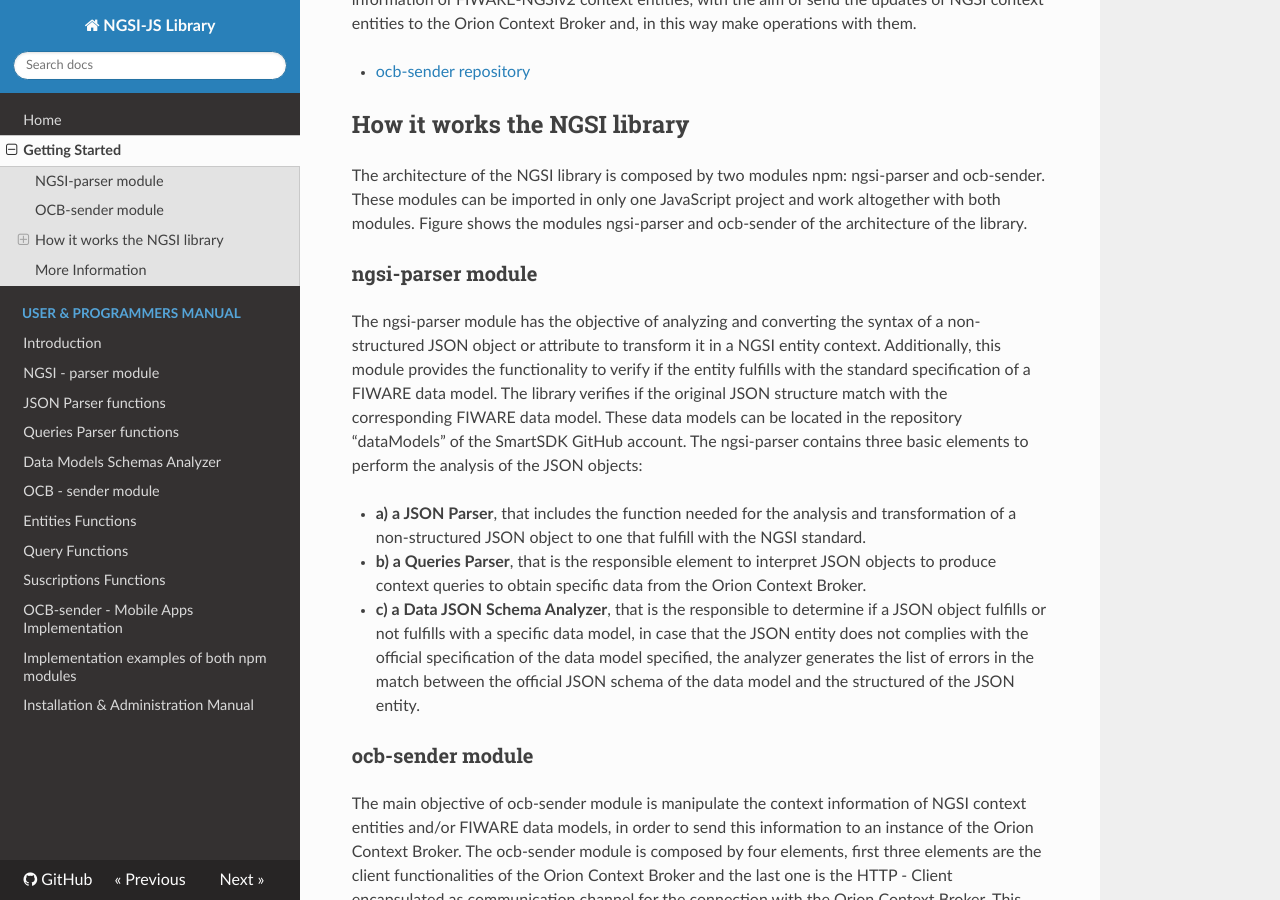
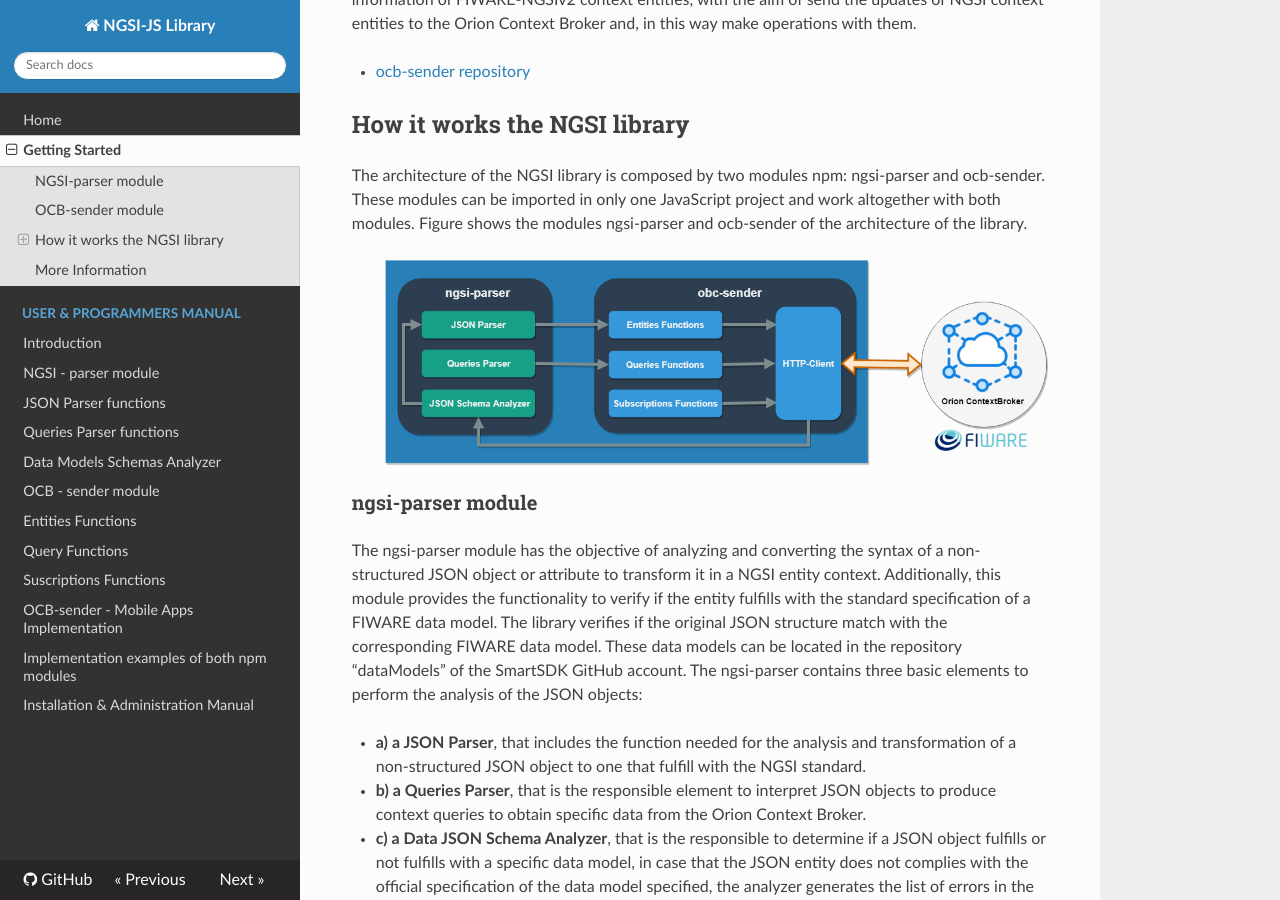
Before and after one commit to cenidetiot/ngsi-js-library, an MkDocs documentation site: the page built from doc/overview.md, in a window 1280 px wide and 900 px high, scrolled down 656 px. Built offline with MkDocs 1.6.1, drawn with Linux system fonts in a browser that asks for light colours; nearby versions of some CDN libraries; comment, search, counter and statistics services are not loaded; old or Windows-style settings are respelled for this version of MkDocs.

Commit message:
change architecture image

```diff
--- a/doc/overview.md
+++ b/doc/overview.md
@@ -18,6 +18,8 @@
 ## How it works the NGSI library
 
 The architecture of the NGSI library is composed by two modules npm: ngsi-parser and ocb-sender. These modules can be imported in only one JavaScript project and work altogether with both modules. Figure shows the modules ngsi-parser and ocb-sender of the architecture of the library.
+
+![NGSI Library Architecture](images/architecture.png)
 
 ### ngsi-parser module
 
```
